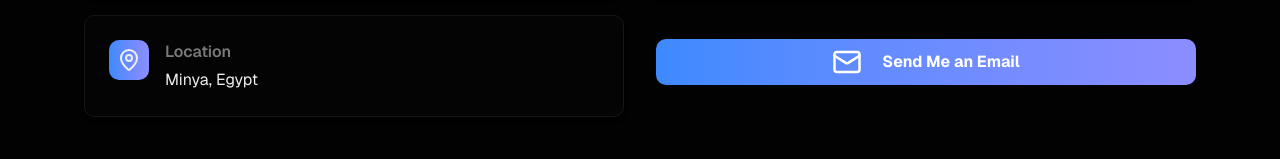
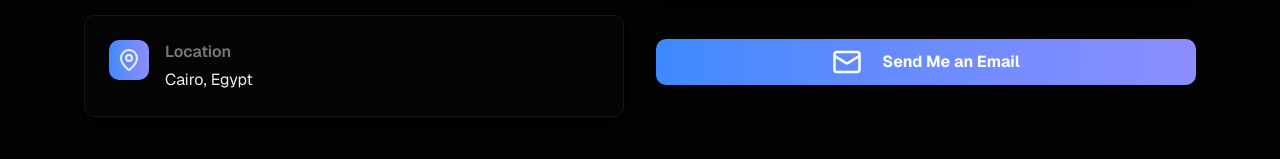
Before and after one commit to Mo-1687/portfolio, a React (Vite) app: page / in a window 1280 px wide. Shown: the part 5173-5332 px from the top of the page. Built offline with nearby package versions, Linux system fonts and the light colour scheme.

Commit message:
fix linkedin link

```diff
--- a/src/Components/Contact/Contact.tsx
+++ b/src/Components/Contact/Contact.tsx
@@ -20,7 +20,7 @@ const Contact = () => {
     {
       icon: MapPin,
       label: "Location",
-      value: "Minya, Egypt",
+      value: "Cairo, Egypt",
     },
   ];
 
--- a/src/Components/Hero/Hero.tsx
+++ b/src/Components/Hero/Hero.tsx
@@ -75,7 +75,7 @@ const Hero = () => {
             </Link>
             <Link
               target="_blank"
-              to="https://www.linkedin.com/in/mohamed-ehab/"
+              to="https://www.linkedin.com/in/mohamed-ehab-a3b03b31a"
               className="text-primary border border-accent-foreground/10 hover:border-primary hover:scale-105 transition-all duration-300 p-2 rounded-lg"
             >
               <FaLinkedinIn size={25} />
```
